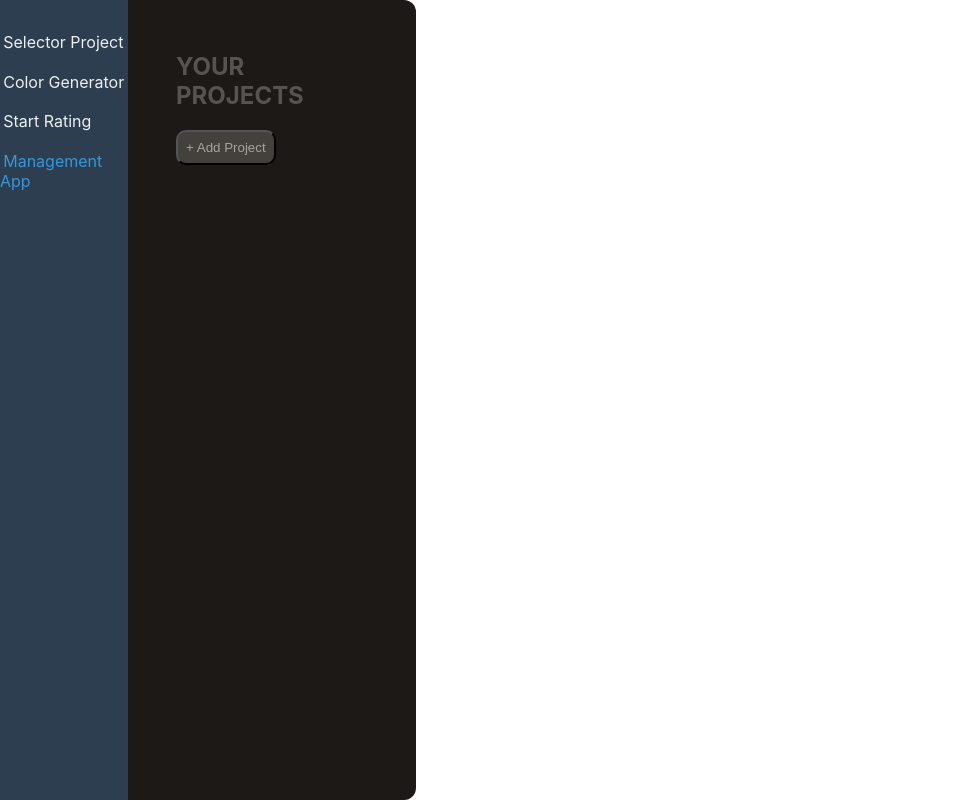
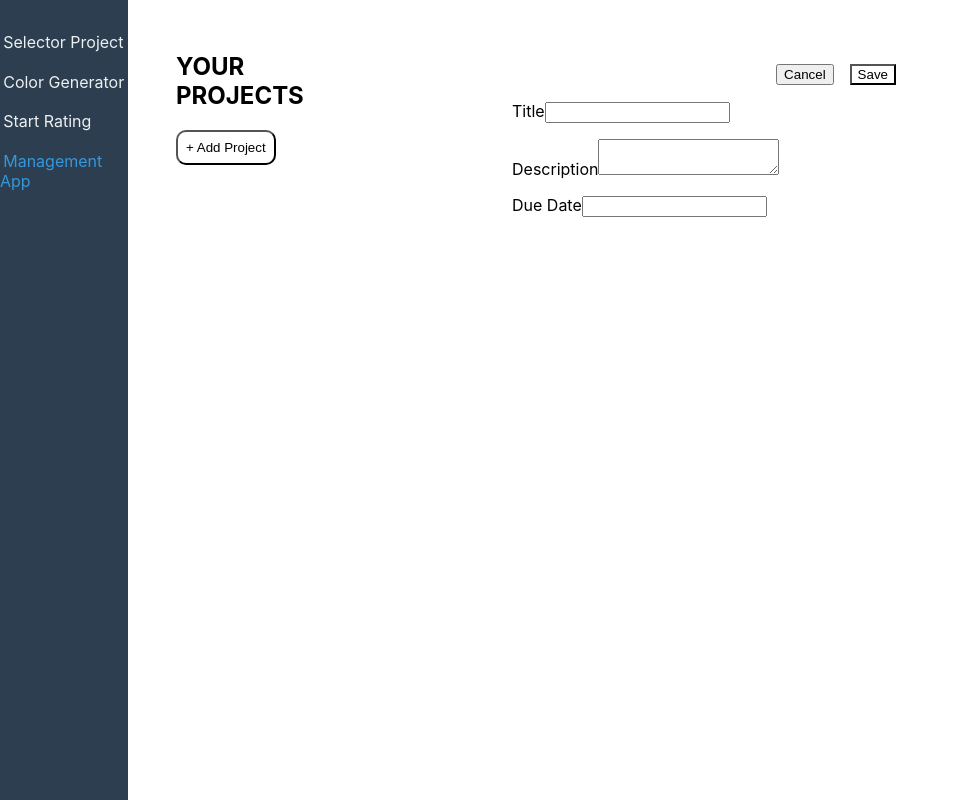
Before and after one commit to lboyadzhiev/multiple-react-projects, a React (Create React App) app: page /management_app in a window 1280 px wide. Shown: the whole page, without its empty margins (0-959 px from the left). Built offline with nearby package versions, Linux system fonts and the light colour scheme.

Commit message:
Implement custom input component

```diff
--- a/src/App.module.css
+++ b/src/App.module.css
@@ -1,3 +1,14 @@
+:root {
+  --tone-950: #1c1917;
+  --stone-900: #1c1917;
+  --stone-800: #292524;
+  --stone-700: #44403c;
+  --stone-600: #57534e;
+  --stone-400: #a8a29e;
+  --stone-100: #f5f5f4;
+  --stone-50: #faf5f5;
+}
+
 .appLayout {
   display: flex;
 }
--- a/src/components/Domains/ManagementApp/ManagementApp.tsx
+++ b/src/components/Domains/ManagementApp/ManagementApp.tsx
@@ -1,5 +1,6 @@
 // components
 import ManagementSidebar from './components/ManagementSidebar/ManagementSidebar';
+import NewProject from './components/NewProject/NewProject';
 
 //styles
 import styles from './ManagementApp.module.css';
@@ -8,6 +9,7 @@ export default function ManagementApp() {
   return (
     <div className={styles.managementApp}>
       <ManagementSidebar />
+      <NewProject />
     </div>
   );
 }
--- a/src/components/Domains/ManagementApp/components/ManagementSidebar/ManagementSidebar.module.css
+++ b/src/components/Domains/ManagementApp/components/ManagementSidebar/ManagementSidebar.module.css
@@ -1,10 +1,4 @@
-:root {
-  --bg-stone-900: #1c1917;
-  --bg-stone-700: #44403c;
-  --bg-stone-600: #57534e;
-  --bg-stone-400: #a8a29e;
-  --text-stone-100: #f5f5f4;
-}
+
 
 .managementSidebar {
   background-color: var(--bg-stone-900);
--- /dev/null
+++ b/src/components/Domains/ManagementApp/components/NewProject/NewProject.module.css
@@ -0,0 +1,27 @@
+.newProject {
+  margin-top: 3rem;
+}
+
+.newProject menu {
+  display: flex;
+  align-items: center;
+  justify-content: flex-end;
+  gap: 1rem;
+  margin: 1rem 0;
+}
+
+.cancelBtn {
+  color: var(--text-stone-800);
+}
+
+.cancelBtn:hover {
+  color: var(--text-stone-950);
+}
+
+.saveBtn {
+  background-color: var(--bg-stone-800);
+  color: var(--text-stone-50);
+}
+
+.saveBtn:hover {
+}
--- /dev/null
+++ b/src/components/Domains/ManagementApp/components/NewProject/NewProject.tsx
@@ -0,0 +1,32 @@
+import { type FormEvent } from 'react';
+
+// components
+import Input from './components/Input';
+
+// styles
+import styles from './NewProject.module.css';
+
+export default function NewProject() {
+  function handleSubmit(event: FormEvent) {
+    event.preventDefault();
+  }
+
+  return (
+    <div className={styles.newProject}>
+      <menu>
+        <button className={styles.cancelBtn}>Cancel</button>
+        <button className={styles.saveBtn}>Save</button>
+      </menu>
+      <form onSubmit={handleSubmit}>
+        <Input label='Title' id='title' type='text' />
+        <Input
+          label='Description'
+          id='description'
+          name='description'
+          textArea
+        />
+        <Input label='Due Date' id='dueDate' type='textArea' />
+      </form>
+    </div>
+  );
+}
--- /dev/null
+++ b/src/components/Domains/ManagementApp/components/NewProject/components/Input.tsx
@@ -0,0 +1,20 @@
+import { type ComponentPropsWithoutRef } from 'react';
+
+type InputProps = {
+  label: string;
+  id: string;
+  textArea?: boolean;
+} & ComponentPropsWithoutRef<'input'>;
+
+export default function Input({ label, id, textArea, ...props }: InputProps) {
+  return (
+    <p>
+      <label htmlFor={id}>{label}</label>
+      {textArea ? (
+        <textarea name={label} id={id} />
+      ) : (
+        <input id={id} {...props} />
+      )}
+    </p>
+  );
+}
```
